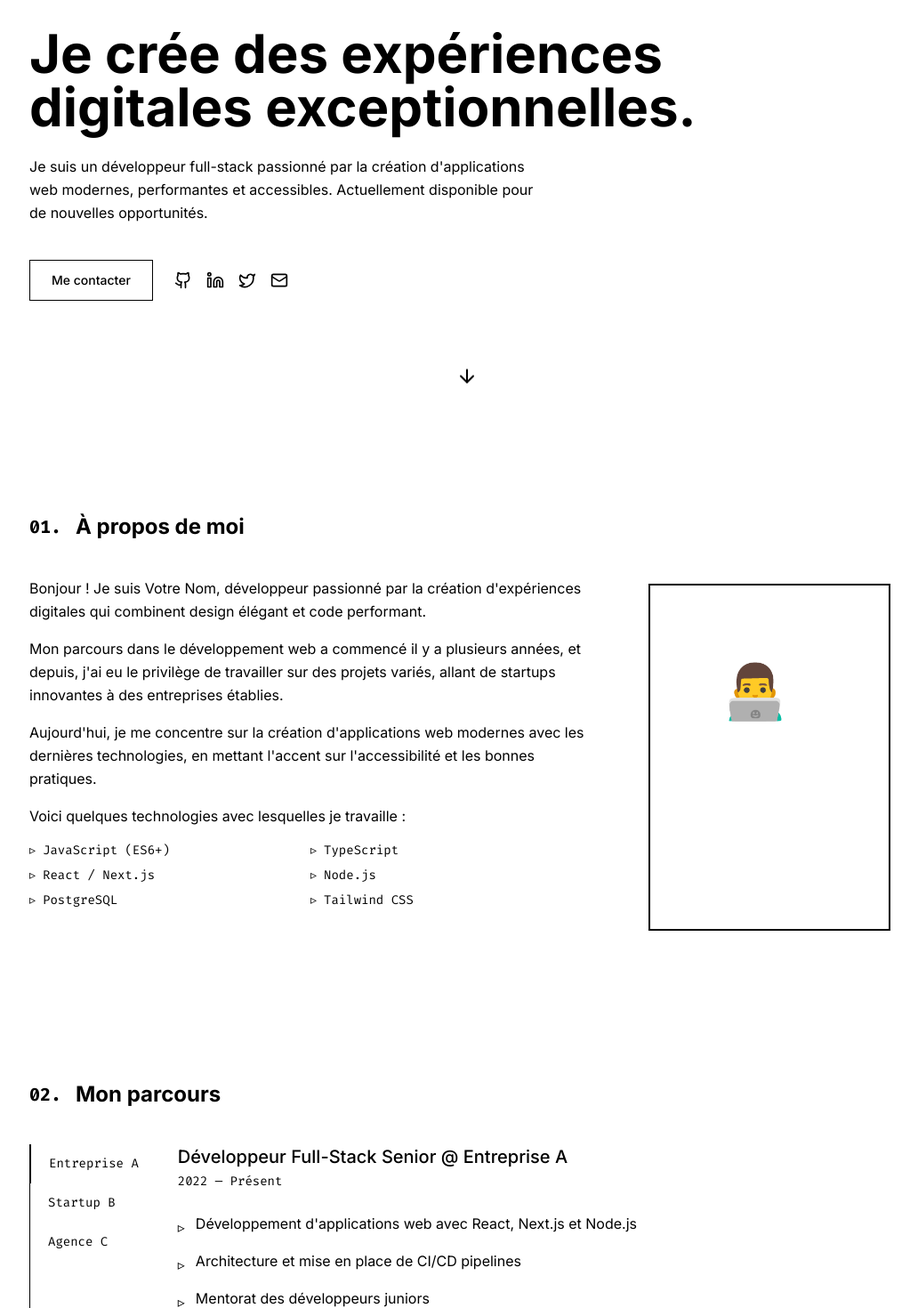
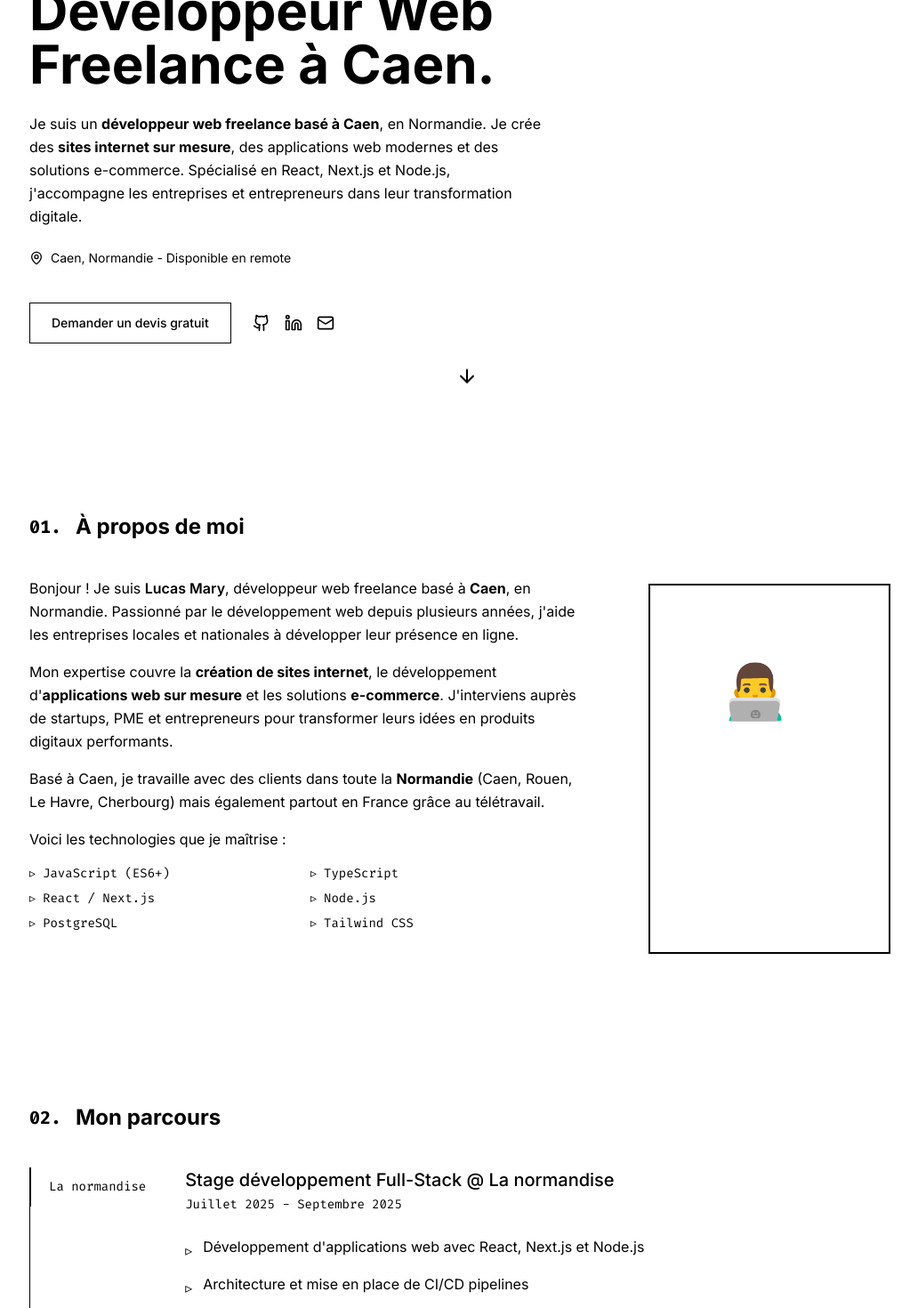
Before and after one commit to raptorNRV/versel, a Next.js app: page / in a window 1280 px wide. Shown: the part 320-1790 px from the top of the page at 89% size, without its empty margins (127-1159 px from the left). Built offline with nearby package versions, Linux system fonts and the light colour scheme.

Commit message:
Add files via upload

```diff
--- a/app/layout.tsx
+++ b/app/layout.tsx
@@ -7,9 +7,54 @@ const inter = Inter({ subsets: ["latin"], variable: "--font-sans" })
 const firaCode = Fira_Code({ subsets: ["latin"], variable: "--font-mono" })
 
 export const metadata: Metadata = {
-  title: "Votre Nom | Développeur Full-Stack",
-  description: "Portfolio de développeur full-stack spécialisé dans la création d'applications web modernes.",
-  keywords: ["développeur", "full-stack", "react", "next.js", "portfolio"],
+  title: "Lucas Mary | Développeur Web Freelance à Caen - Création de Sites Internet",
+  description:
+    "Lucas Mary, développeur web freelance à Caen (Normandie). Création de sites internet, applications web sur mesure, e-commerce. Expert React, Next.js, Node.js. Devis gratuit.",
+  keywords: [
+    "développeur web Caen",
+    "développeur freelance Caen",
+    "création site internet Caen",
+    "développeur web Normandie",
+    "freelance web Caen",
+    "création site web Caen",
+    "développeur React Caen",
+    "développeur Next.js Caen",
+    "agence web Caen",
+    "site e-commerce Caen",
+    "Lucas Mary développeur",
+    "développeur full-stack Caen",
+  ],
+  authors: [{ name: "Lucas Mary" }],
+  creator: "Lucas Mary",
+  openGraph: {
+    type: "website",
+    locale: "fr_FR",
+    url: "https://lucasmary.fr",
+    title: "Lucas Mary | Développeur Web Freelance à Caen",
+    description:
+      "Développeur web freelance à Caen. Création de sites internet et applications web sur mesure. Expert React, Next.js, Node.js.",
+    siteName: "Lucas Mary - Développeur Web",
+  },
+  twitter: {
+    card: "summary_large_image",
+    title: "Lucas Mary | Développeur Web Freelance à Caen",
+    description: "Développeur web freelance à Caen. Création de sites internet et applications web sur mesure.",
+    creator: "@lucasmary",
+  },
+  robots: {
+    index: true,
+    follow: true,
+    googleBot: {
+      index: true,
+      follow: true,
+      "max-video-preview": -1,
+      "max-image-preview": "large",
+      "max-snippet": -1,
+    },
+  },
+  alternates: {
+    canonical: "https://lucasmary.fr",
+  },
     generator: 'v0.app'
 }
 
@@ -18,8 +63,44 @@ export default function RootLayout({
 }: {
   children: React.ReactNode
 }) {
+  const jsonLd = {
+    "@context": "https://schema.org",
+    "@type": "ProfessionalService",
+    name: "Lucas Mary - Développeur Web Freelance",
+    description: "Développeur web freelance spécialisé dans la création de sites internet et applications web à Caen",
+    url: "https://lucasmary.fr",
+    telephone: "+33600000000",
+    email: "contact@lucasmary.fr",
+    address: {
+      "@type": "PostalAddress",
+      addressLocality: "Caen",
+      addressRegion: "Normandie",
+      addressCountry: "FR",
+    },
+    geo: {
+      "@type": "GeoCoordinates",
+      latitude: 49.1829,
+      longitude: -0.3707,
+    },
+    areaServed: {
+      "@type": "GeoCircle",
+      geoMidpoint: {
+        "@type": "GeoCoordinates",
+        latitude: 49.1829,
+        longitude: -0.3707,
+      },
+      geoRadius: "50000",
+    },
+    priceRange: "€€",
+    openingHours: "Mo-Fr 09:00-18:00",
+    sameAs: ["https://github.com/lucasmary", "https://linkedin.com/in/lucasmary"],
+  }
+
   return (
     <html lang="fr">
+      <head>
+        <script type="application/ld+json" dangerouslySetInnerHTML={{ __html: JSON.stringify(jsonLd) }} />
+      </head>
       <body className={`${inter.variable} ${firaCode.variable} font-sans antialiased`}>{children}</body>
     </html>
   )
--- a/components/about.tsx
+++ b/components/about.tsx
@@ -11,18 +11,20 @@ export function About() {
       <div className="grid gap-12 md:grid-cols-3">
         <div className="md:col-span-2 space-y-4 text-muted-foreground leading-relaxed">
           <p>
-            Bonjour ! Je suis <span className="text-primary">Votre Nom</span>, développeur passionné par la création
-            d&apos;expériences digitales qui combinent design élégant et code performant.
+            Bonjour ! Je suis <span className="text-primary font-semibold">Lucas Mary</span>, développeur web freelance
+            basé à <strong>Caen</strong>, en Normandie. Passionné par le développement web depuis plusieurs années,
+            j&apos;aide les entreprises locales et nationales à développer leur présence en ligne.
           </p>
           <p>
-            Mon parcours dans le développement web a commencé il y a plusieurs années, et depuis, j&apos;ai eu le
-            privilège de travailler sur des projets variés, allant de startups innovantes à des entreprises établies.
+            Mon expertise couvre la <strong>création de sites internet</strong>, le développement d&apos;
+            <strong>applications web sur mesure</strong> et les solutions <strong>e-commerce</strong>. J&apos;interviens
+            auprès de startups, PME et entrepreneurs pour transformer leurs idées en produits digitaux performants.
           </p>
           <p>
-            Aujourd&apos;hui, je me concentre sur la création d&apos;applications web modernes avec les dernières
-            technologies, en mettant l&apos;accent sur l&apos;accessibilité et les bonnes pratiques.
+            Basé à Caen, je travaille avec des clients dans toute la <strong>Normandie</strong> (Caen, Rouen, Le Havre,
+            Cherbourg) mais également partout en France grâce au télétravail.
           </p>
-          <p>Voici quelques technologies avec lesquelles je travaille :</p>
+          <p>Voici les technologies que je maîtrise :</p>
           <ul className="grid grid-cols-2 gap-2 font-mono text-sm">
             {technologies.map((tech) => (
               <li key={tech} className="flex items-center gap-2">
--- a/components/contact.tsx
+++ b/components/contact.tsx
@@ -3,7 +3,7 @@
 import type React from "react"
 
 import { useState } from "react"
-import { Send, CheckCircle } from "lucide-react"
+import { Send, CheckCircle, MapPin, Mail, Phone } from "lucide-react"
 
 export function Contact() {
   const [isSubmitted, setIsSubmitted] = useState(false)
@@ -20,17 +20,37 @@ export function Contact() {
   return (
     <section id="contact" className="py-24">
       <div className="max-w-2xl mx-auto text-center">
-        <p className="font-mono text-primary mb-4">05. Et maintenant ?</p>
-        <h2 className="text-4xl font-bold text-foreground mb-6">Travaillons ensemble</h2>
-        <p className="text-muted-foreground leading-relaxed mb-10">
-          Je suis actuellement à la recherche de nouvelles opportunités. Que vous ayez une question, un projet en tête,
-          ou simplement envie de dire bonjour, n&apos;hésitez pas à me contacter !
+        <p className="font-mono text-primary mb-4">05. Contact</p>
+        <h2 className="text-4xl font-bold text-foreground mb-6">Votre projet web à Caen</h2>
+        <p className="text-muted-foreground leading-relaxed mb-6">
+          Vous avez un projet de <strong>site internet</strong> ou d&apos;<strong>application web</strong> ? Basé à
+          Caen, je suis disponible pour discuter de vos besoins et vous proposer un <strong>devis gratuit</strong>.
+          N&apos;hésitez pas à me contacter !
         </p>
+
+        <div className="flex flex-wrap justify-center gap-6 mb-10 text-sm text-muted-foreground">
+          <div className="flex items-center gap-2">
+            <MapPin className="h-4 w-4 text-primary" />
+            <span>Caen, Normandie</span>
+          </div>
+          <div className="flex items-center gap-2">
+            <Mail className="h-4 w-4 text-primary" />
+            <a href="mailto:contact@lucasmary.fr" className="hover:text-primary transition-colors">
+              contact@lucasmary.fr
+            </a>
+          </div>
+          <div className="flex items-center gap-2">
+            <Phone className="h-4 w-4 text-primary" />
+            <a href="tel:+33600000000" className="hover:text-primary transition-colors">
+              06 00 00 00 00
+            </a>
+          </div>
+        </div>
 
         {isSubmitted ? (
           <div className="flex flex-col items-center gap-4 p-8 bg-card rounded-lg">
             <CheckCircle className="h-12 w-12 text-primary" />
-            <p className="text-lg text-foreground">Merci pour votre message ! Je vous répondrai rapidement.</p>
+            <p className="text-lg text-foreground">Merci pour votre message ! Je vous répondrai sous 24h.</p>
           </div>
         ) : (
           <form onSubmit={handleSubmit} className="space-y-6 text-left">
@@ -63,50 +83,50 @@ export function Contact() {
             </div>
             <div>
               <label htmlFor="subject" className="block text-sm text-muted-foreground mb-2">
-                Sujet
+                Type de projet
               </label>
-              <input
+              <select
                 id="subject"
                 name="subject"
                 required
-                placeholder="Sujet de votre message"
-                className="w-full px-4 py-3 bg-card border border-border rounded-lg focus:border-primary focus:outline-none focus:ring-1 focus:ring-primary text-foreground placeholder:text-muted-foreground"
-              />
+                className="w-full px-4 py-3 bg-card border border-border rounded-lg focus:border-primary focus:outline-none focus:ring-1 focus:ring-primary text-foreground"
+              >
+                <option value="">Sélectionnez un type de projet</option>
+                <option value="site-vitrine">Site vitrine</option>
+                <option value="e-commerce">Site e-commerce</option>
+                <option value="application-web">Application web sur mesure</option>
+                <option value="refonte">Refonte de site existant</option>
+                <option value="autre">Autre</option>
+              </select>
             </div>
             <div>
               <label htmlFor="message" className="block text-sm text-muted-foreground mb-2">
-                Message
+                Décrivez votre projet
               </label>
               <textarea
                 id="message"
                 name="message"
                 required
                 rows={6}
-                placeholder="Votre message..."
+                placeholder="Parlez-moi de votre projet, vos objectifs, votre budget estimé..."
                 className="w-full px-4 py-3 bg-card border border-border rounded-lg focus:border-primary focus:outline-none focus:ring-1 focus:ring-primary text-foreground placeholder:text-muted-foreground resize-none"
               />
             </div>
             <button
               type="submit"
               disabled={isLoading}
-              className="inline-flex items-center gap-2 px-6 py-3 border border-primary text-primary rounded-lg hover:bg-primary/10 transition-colors disabled:opacity-50"
+              className="inline-flex items-center gap-2 px-6 py-3 bg-primary text-primary-foreground rounded-lg hover:bg-primary/90 transition-colors disabled:opacity-50 font-medium"
             >
               {isLoading ? (
                 "Envoi en cours..."
               ) : (
                 <>
-                  Envoyer <Send className="h-4 w-4" />
+                  Demander un devis gratuit <Send className="h-4 w-4" />
                 </>
               )}
             </button>
           </form>
         )}
-
-        <div className="mt-12">
-          <a href="mailto:votre@email.com" className="text-primary hover:underline">
-            votre@email.com
-          </a>
-        </div>
       </div>
     </section>
   )
--- a/components/experience.tsx
+++ b/components/experience.tsx
@@ -5,36 +5,14 @@ import { cn } from "@/lib/utils"
 
 const experiences = [
   {
-    company: "Entreprise A",
-    title: "Développeur Full-Stack Senior",
-    period: "2022 — Présent",
+    company: "La normandise",
+    title: "Stage développement Full-Stack",
+    period: "Juillet 2025 - Septembre 2025",
     description: [
       "Développement d'applications web avec React, Next.js et Node.js",
       "Architecture et mise en place de CI/CD pipelines",
       "Mentorat des développeurs juniors",
       "Optimisation des performances et de l'accessibilité",
-    ],
-  },
-  {
-    company: "Startup B",
-    title: "Développeur Front-End",
-    period: "2020 — 2022",
-    description: [
-      "Création d'interfaces utilisateur réactives avec React",
-      "Intégration de designs Figma en composants réutilisables",
-      "Collaboration avec l'équipe UX pour améliorer l'expérience utilisateur",
-      "Tests unitaires et d'intégration avec Jest et Cypress",
-    ],
-  },
-  {
-    company: "Agence C",
-    title: "Développeur Web Junior",
-    period: "2018 — 2020",
-    description: [
-      "Développement de sites web pour divers clients",
-      "Maintenance et évolution d'applications existantes",
-      "Apprentissage des bonnes pratiques de développement",
-      "Participation aux réunions clients et estimations",
     ],
   },
 ]
--- a/components/footer.tsx
+++ b/components/footer.tsx
@@ -1,51 +1,48 @@
-import { Github, Linkedin, Twitter, Mail } from "lucide-react"
+import { Github, Linkedin, Mail, MapPin } from "lucide-react"
 
 export function Footer() {
   return (
-    <footer className="py-8 text-center">
+    <footer className="py-8 text-center border-t border-border">
       <div className="flex justify-center gap-6 mb-6 md:hidden">
         <a
-          href="https://github.com"
+          href="https://github.com/lucasmary"
           target="_blank"
           rel="noopener noreferrer"
           className="text-muted-foreground hover:text-primary transition-colors"
-          aria-label="GitHub"
+          aria-label="GitHub de Lucas Mary"
         >
           <Github className="h-5 w-5" />
         </a>
         <a
-          href="https://linkedin.com"
+          href="https://linkedin.com/in/lucasmary"
           target="_blank"
           rel="noopener noreferrer"
           className="text-muted-foreground hover:text-primary transition-colors"
-          aria-label="LinkedIn"
+          aria-label="LinkedIn de Lucas Mary"
         >
           <Linkedin className="h-5 w-5" />
         </a>
         <a
-          href="https://twitter.com"
-          target="_blank"
-          rel="noopener noreferrer"
+          href="mailto:contact@lucasmary.fr"
           className="text-muted-foreground hover:text-primary transition-colors"
-          aria-label="Twitter"
-        >
-          <Twitter className="h-5 w-5" />
-        </a>
-        <a
-          href="mailto:votre@email.com"
-          className="text-muted-foreground hover:text-primary transition-colors"
-          aria-label="Email"
+          aria-label="Contacter Lucas Mary"
         >
           <Mail className="h-5 w-5" />
         </a>
       </div>
+      <div className="flex items-center justify-center gap-2 text-sm text-muted-foreground mb-4">
+        <MapPin className="h-4 w-4 text-primary" />
+        <span>Développeur Web Freelance à Caen, Normandie</span>
+      </div>
       <p className="text-sm text-muted-foreground font-mono">
         Conçu & développé par{" "}
-        <a href="https://github.com" className="text-primary hover:underline">
-          Votre Nom
+        <a href="https://github.com/lucasmary" className="text-primary hover:underline">
+          Lucas Mary
         </a>
       </p>
-      <p className="text-xs text-muted-foreground mt-2">© {new Date().getFullYear()} Tous droits réservés</p>
+      <p className="text-xs text-muted-foreground mt-2">
+        © {new Date().getFullYear()} Lucas Mary - Tous droits réservés
+      </p>
     </footer>
   )
 }
--- a/components/header.tsx
+++ b/components/header.tsx
@@ -32,7 +32,7 @@ export function Header() {
     >
       <nav className="mx-auto flex max-w-6xl items-center justify-between px-6 py-4 md:px-12 lg:px-24">
         <Link href="/" className="text-xl font-bold text-primary hover:text-primary/80 transition-colors">
-          {"<VN />"}
+          {"<LM />"}
         </Link>
 
         {/* Desktop Navigation */}
@@ -47,7 +47,7 @@ export function Header() {
           ))}
           <li>
             <a
-              href="/cv.pdf"
+              href="/cv-lucas-mary.pdf"
               target="_blank"
               rel="noopener noreferrer"
               className="px-4 py-2 text-sm border border-primary text-primary rounded hover:bg-primary/10 transition-colors"
@@ -85,7 +85,7 @@ export function Header() {
             ))}
             <li>
               <a
-                href="/cv.pdf"
+                href="/cv-lucas-mary.pdf"
                 target="_blank"
                 rel="noopener noreferrer"
                 className="px-6 py-3 border border-primary text-primary rounded hover:bg-primary/10 transition-colors"
--- a/components/hero.tsx
+++ b/components/hero.tsx
@@ -1,57 +1,54 @@
-import { ArrowDown, Github, Linkedin, Twitter, Mail } from "lucide-react"
+import { ArrowDown, Github, Linkedin, Mail, MapPin } from "lucide-react"
 
 export function Hero() {
   return (
     <section className="relative flex min-h-screen flex-col justify-center pt-16">
       <div className="space-y-6">
         <p className="font-mono text-primary">Bonjour, je suis</p>
-        <h1 className="text-4xl font-bold text-foreground sm:text-5xl md:text-6xl lg:text-7xl">Votre Nom.</h1>
-        <h2 className="text-3xl font-bold text-muted-foreground sm:text-4xl md:text-5xl lg:text-6xl">
-          Je crée des expériences digitales exceptionnelles.
+        <h1 className="text-4xl font-bold text-foreground sm:text-5xl md:text-6xl lg:text-7xl">Lucas Mary.</h1>
+        <h2 className="text-3xl font-bold text-muted-foreground sm:text-4xl md:text-5xl lg:text-6xl text-balance">
+          Développeur Web Freelance à Caen.
         </h2>
         <p className="max-w-xl text-muted-foreground leading-relaxed">
-          Je suis un développeur full-stack passionné par la création d&apos;applications web modernes, performantes et
-          accessibles. Actuellement disponible pour de nouvelles opportunités.
+          Je suis un <strong>développeur web freelance basé à Caen</strong>, en Normandie. Je crée des{" "}
+          <strong>sites internet sur mesure</strong>, des applications web modernes et des solutions e-commerce.
+          Spécialisé en React, Next.js et Node.js, j&apos;accompagne les entreprises et entrepreneurs dans leur
+          transformation digitale.
         </p>
+        <div className="flex items-center gap-2 text-sm text-muted-foreground">
+          <MapPin className="h-4 w-4 text-primary" />
+          <span>Caen, Normandie - Disponible en remote</span>
+        </div>
         <div className="flex items-center gap-6 pt-4">
           <a
             href="#contact"
-            className="inline-flex items-center gap-2 rounded-md border border-primary px-6 py-3 text-sm font-medium text-primary transition-colors hover:bg-primary/10"
+            className="inline-flex items-center gap-2 rounded-md border border-primary bg-primary/10 px-6 py-3 text-sm font-medium text-primary transition-colors hover:bg-primary/20"
           >
-            Me contacter
+            Demander un devis gratuit
           </a>
           <div className="flex items-center gap-4">
             <a
-              href="https://github.com"
+              href="https://github.com/lucasmary"
               target="_blank"
               rel="noopener noreferrer"
               className="text-muted-foreground hover:text-primary transition-colors"
-              aria-label="GitHub"
+              aria-label="GitHub de Lucas Mary"
             >
               <Github className="h-5 w-5" />
             </a>
             <a
-              href="https://linkedin.com"
+              href="https://linkedin.com/in/lucasmary"
               target="_blank"
               rel="noopener noreferrer"
               className="text-muted-foreground hover:text-primary transition-colors"
-              aria-label="LinkedIn"
+              aria-label="LinkedIn de Lucas Mary"
             >
               <Linkedin className="h-5 w-5" />
             </a>
             <a
-              href="https://twitter.com"
-              target="_blank"
-              rel="noopener noreferrer"
+              href="mailto:contact@lucasmary.fr"
               className="text-muted-foreground hover:text-primary transition-colors"
-              aria-label="Twitter"
-            >
-              <Twitter className="h-5 w-5" />
-            </a>
-            <a
-              href="mailto:votre@email.com"
-              className="text-muted-foreground hover:text-primary transition-colors"
-              aria-label="Email"
+              aria-label="Contacter Lucas Mary par email"
             >
               <Mail className="h-5 w-5" />
             </a>
```
